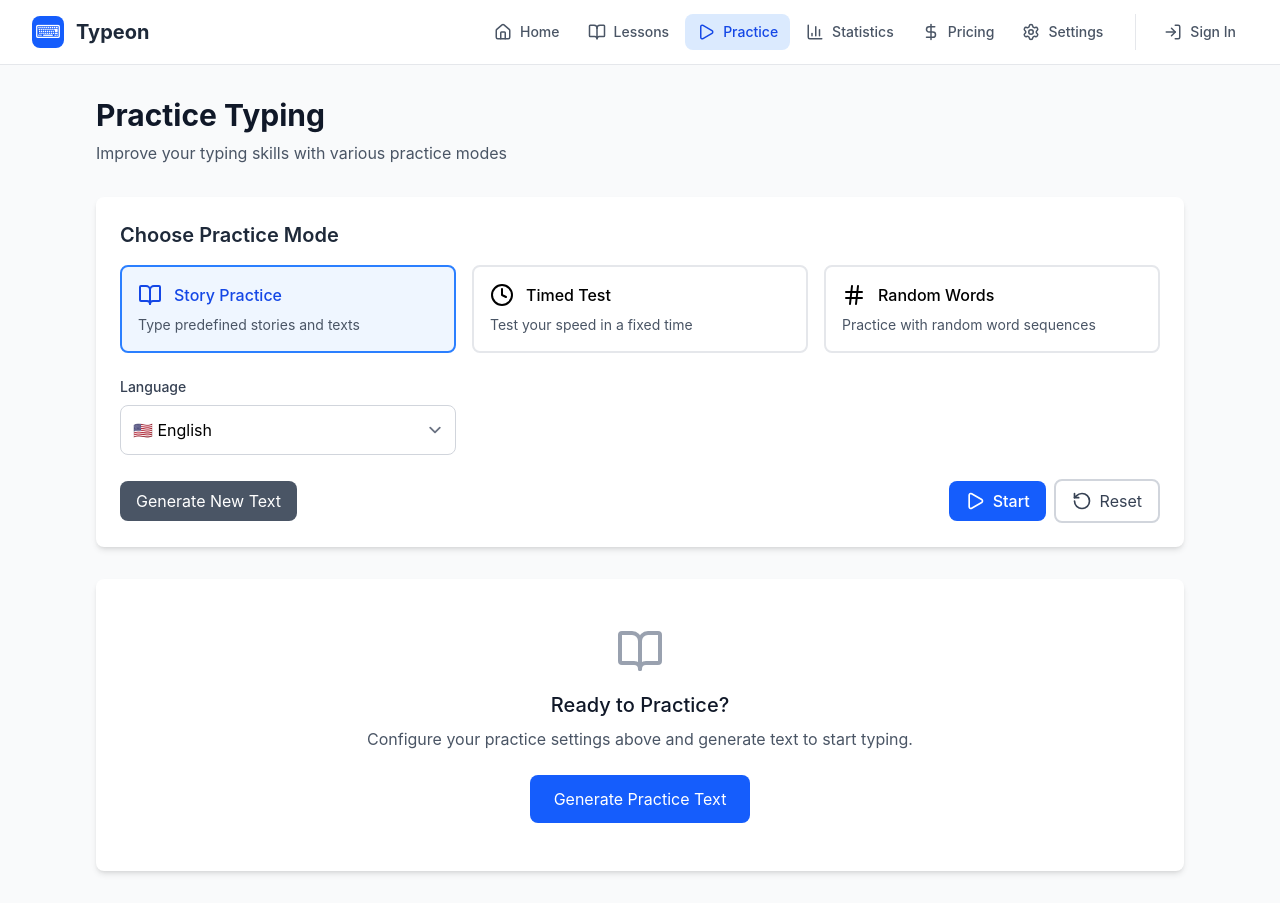
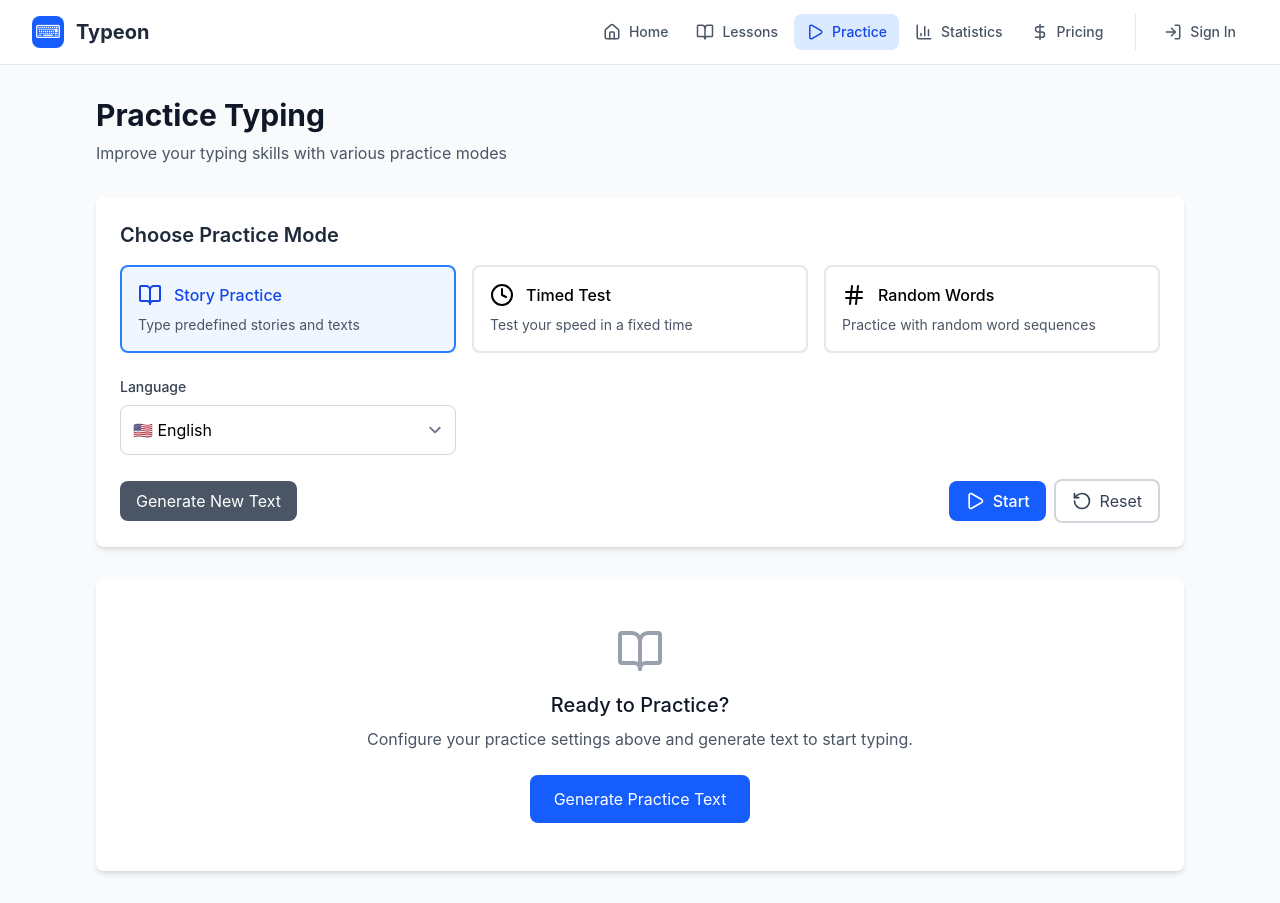
Before and after one commit to kzamanbd/typeon, a React (Vite) app: page /practice in a window 1280 px wide. Built offline with nearby package versions, Linux system fonts and the light colour scheme.

Commit message:
Update Navigation.tsx

```diff
--- a/src/components/Navigation.tsx
+++ b/src/components/Navigation.tsx
@@ -2,20 +2,30 @@
 import React, { useEffect, useState } from 'react';
 import { Link, useLocation } from 'react-router-dom';
 import { useAuth } from '../contexts/AuthContext';
+
+interface NavItem {
+    path: string;
+    label: string;
+    icon: React.ComponentType<{ size?: number }>;
+    requiresAuth?: boolean;
+}
 
 export const Navigation: React.FC = () => {
     const location = useLocation();
     const { user, logout, isAuthenticated } = useAuth();
     const [isMobileMenuOpen, setIsMobileMenuOpen] = useState(false);
 
-    const navItems = [
+    const allNavItems: NavItem[] = [
         { path: '/', label: 'Home', icon: Home },
         { path: '/lessons', label: 'Lessons', icon: BookOpen },
         { path: '/practice', label: 'Practice', icon: Play },
         { path: '/stats', label: 'Statistics', icon: BarChart3 },
         { path: '/pricing', label: 'Pricing', icon: DollarSign },
-        { path: '/settings', label: 'Settings', icon: Settings },
+        { path: '/settings', label: 'Settings', icon: Settings, requiresAuth: true },
     ];
+
+    // Filter navigation items based on authentication status
+    const navItems = allNavItems.filter(item => !item.requiresAuth || isAuthenticated);
 
     const isActive = (path: string) => {
         return location.pathname === path;
```
